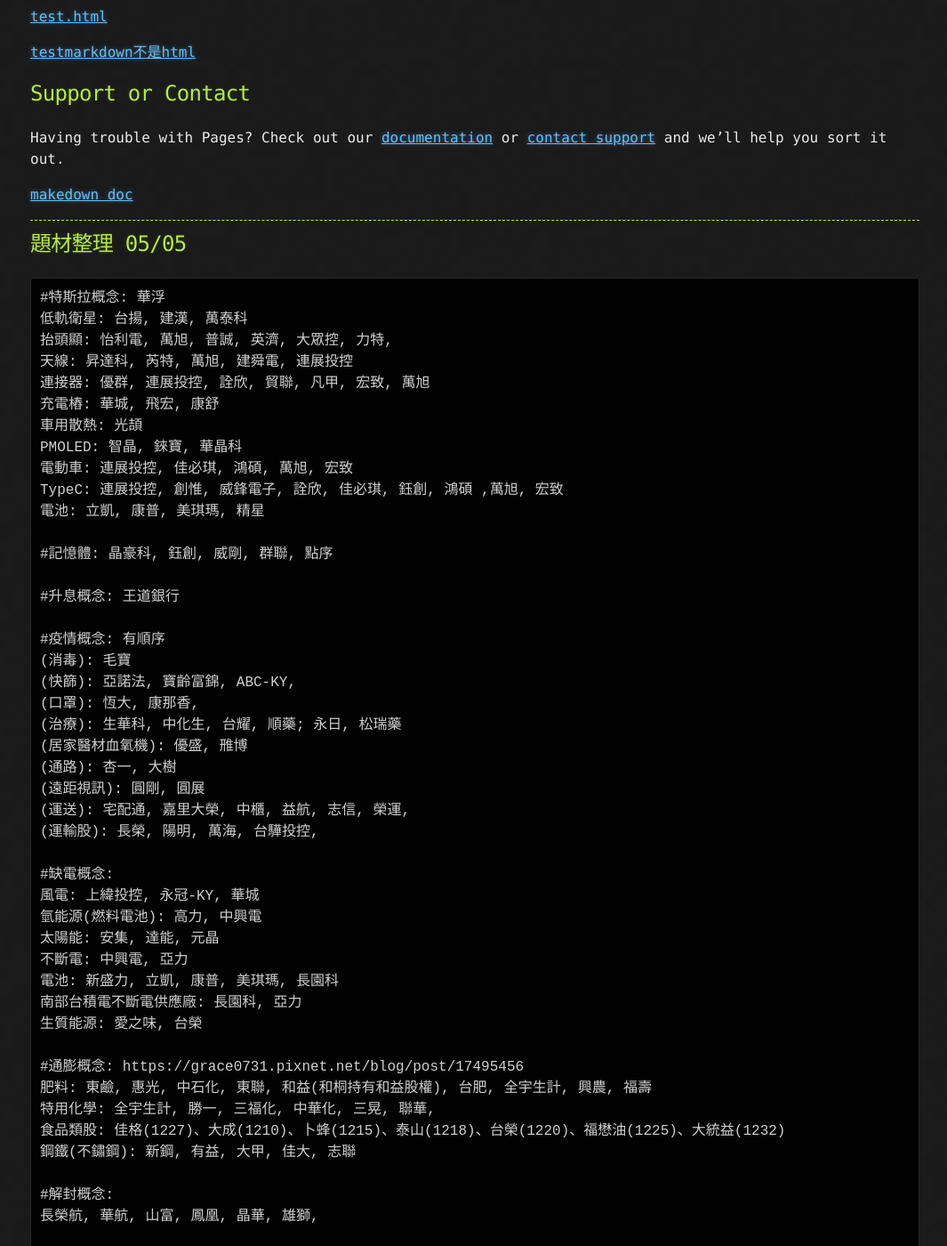
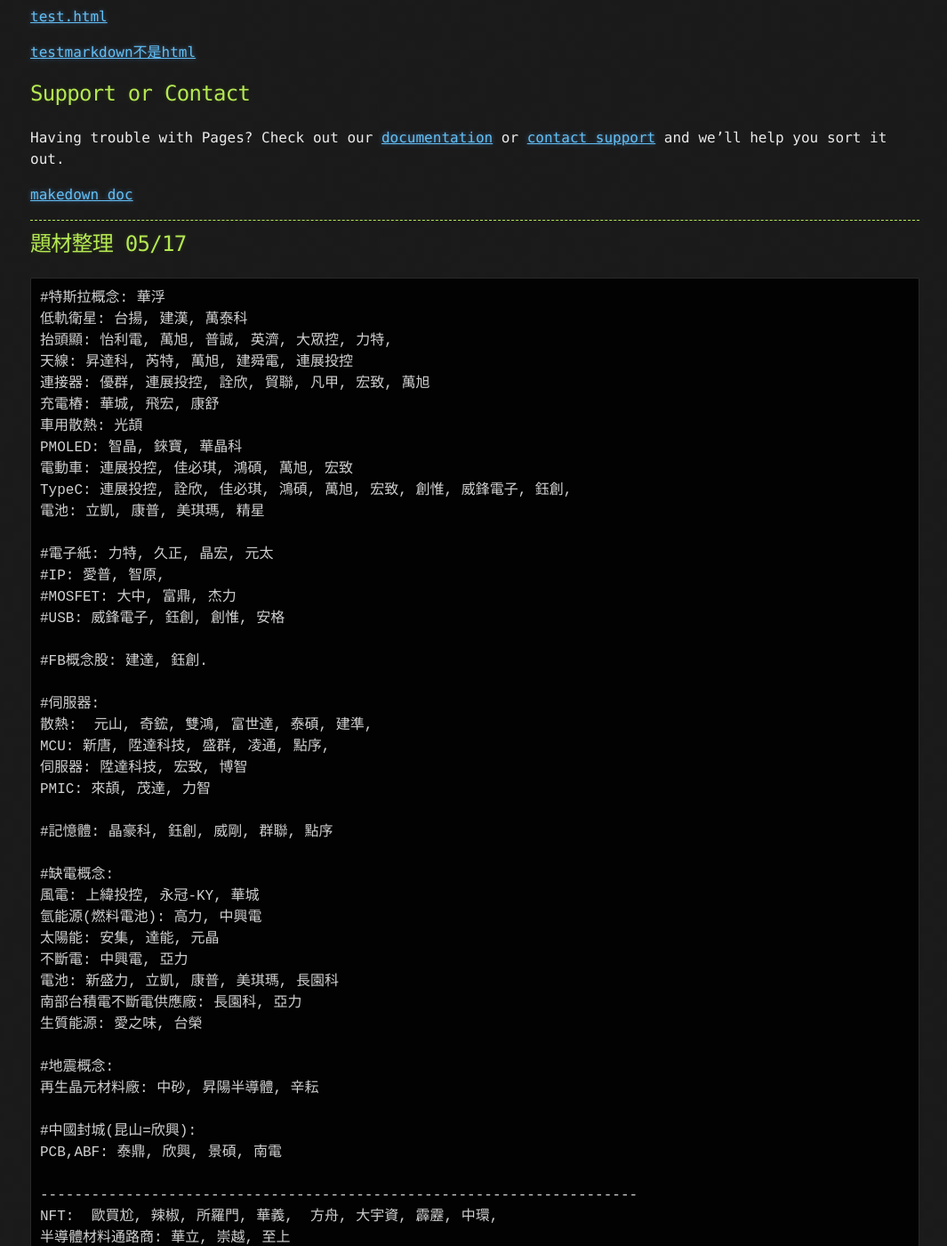
Before and after one commit to lepg5487/Stock_God, a Jekyll site: the page built from index.md, in a window 1280 px wide and 1400 px high, scrolled down 24657 px. Shown: the whole window at 89% size, without its empty margins (106-1171 px from the left). Built offline with Jekyll 4.4.1, drawn with Linux system fonts in a browser that asks for light colours; our own code applies the rules of GitHub Pages for plain Markdown files; some of the changed text lies outside the part shown.

Commit message:
Update index.md

````diff
--- a/index.md
+++ b/index.md
@@ -1043,7 +1043,7 @@
 
 ---
 
-## 題材整理 05/05
+## 題材整理 05/17
 ```
 #特斯拉概念: 華浮
 低軌衛星: 台揚, 建漢, 萬泰科
@@ -1054,13 +1054,59 @@
 車用散熱: 光頡
 PMOLED: 智晶, 錸寶, 華晶科
 電動車: 連展投控, 佳必琪, 鴻碩, 萬旭, 宏致
-TypeC: 連展投控, 創惟, 威鋒電子, 詮欣, 佳必琪, 鈺創, 鴻碩 ,萬旭, 宏致
+TypeC: 連展投控, 詮欣, 佳必琪, 鴻碩, 萬旭, 宏致, 創惟, 威鋒電子, 鈺創,
 電池: 立凱, 康普, 美琪瑪, 精星
+
+#電子紙: 力特, 久正, 晶宏, 元太
+#IP: 愛普, 智原,
+#MOSFET: 大中, 富鼎, 杰力
+#USB: 威鋒電子, 鈺創, 創惟, 安格
+
+#FB概念股: 建達, 鈺創.
+
+#伺服器:
+散熱:  元山, 奇鋐, 雙鴻, 富世達, 泰碩, 建準,
+MCU: 新唐, 陞達科技, 盛群, 凌通, 點序,
+伺服器: 陞達科技, 宏致, 博智
+PMIC: 來頡, 茂達, 力智
 
 #記憶體: 晶豪科, 鈺創, 威剛, 群聯, 點序
 
+#缺電概念:
+風電: 上緯投控, 永冠-KY, 華城
+氫能源(燃料電池): 高力, 中興電
+太陽能: 安集, 達能, 元晶
+不斷電: 中興電, 亞力
+電池: 新盛力, 立凱, 康普, 美琪瑪, 長園科
+南部台積電不斷電供應廠: 長園科, 亞力
+生質能源: 愛之味, 台榮
+
+#地震概念:
+再生晶元材料廠: 中砂, 昇陽半導體, 辛耘
+
+#中國封城(昆山=欣興):
+PCB,ABF: 泰鼎, 欣興, 景碩, 南電
+
+----------------------------------------------------------------------
+NFT:  歐買尬, 辣椒, 所羅門, 華義,  方舟, 大宇資, 霹靂, 中環,
+半導體材料通路商: 華立, 崇越, 至上
+第三代半導體: 禾瑞亞, 漢磊, 嘉晶,
+顯板卡: 映泰, 麗臺
+摺疊手機: 兆利, 富世達
+
+----------------------------------------------------------------------
+新藥:  藥華藥, 北極星, 美時, 醣基,  寶齡富錦, 浩鼎, 太景, 逸達
+
+#比特幣: 麗臺, 映泰, 撼訊, 青雲
+#解封概念: 長榮航, 華航, 山富, 鳳凰, 晶華, 雄獅,
+
+#通膨概念: https://grace0731.pixnet.net/blog/post/17495456
+#肥料: 東鹼, 惠光, 中石化, 東聯, 和益(和桐持有和益股權), 台肥, 全宇生計, 興農, 福壽
+#特用化學: 全宇生計, 勝一, 三福化, 中華化, 三晃, 聯華,
+#食品類股: 佳格(1227)、大成(1210)、卜蜂(1215)、泰山(1218)、台榮(1220)、福懋油(1225)、大統益(1232)
+#鋼鐵(不鏽鋼): 新鋼, 有益, 大甲, 佳大, 志聯
+
 #升息概念: 王道銀行
-
 #疫情概念: 有順序
 (消毒): 毛寶
 (快篩): 亞諾法, 寶齡富錦, ABC-KY,
@@ -1071,50 +1117,4 @@
 (遠距視訊): 圓剛, 圓展
 (運送): 宅配通, 嘉里大榮, 中櫃, 益航, 志信, 榮運,
 (運輸股): 長榮, 陽明, 萬海, 台驊投控,
-
-#缺電概念:
-風電: 上緯投控, 永冠-KY, 華城
-氫能源(燃料電池): 高力, 中興電
-太陽能: 安集, 達能, 元晶
-不斷電: 中興電, 亞力
-電池: 新盛力, 立凱, 康普, 美琪瑪, 長園科
-南部台積電不斷電供應廠: 長園科, 亞力
-生質能源: 愛之味, 台榮
-
-#通膨概念: https://grace0731.pixnet.net/blog/post/17495456
-肥料: 東鹼, 惠光, 中石化, 東聯, 和益(和桐持有和益股權), 台肥, 全宇生計, 興農, 福壽
-特用化學: 全宇生計, 勝一, 三福化, 中華化, 三晃, 聯華,
-食品類股: 佳格(1227)、大成(1210)、卜蜂(1215)、泰山(1218)、台榮(1220)、福懋油(1225)、大統益(1232)
-鋼鐵(不鏽鋼): 新鋼, 有益, 大甲, 佳大, 志聯
-
-#解封概念:
-長榮航, 華航, 山富, 鳳凰, 晶華, 雄獅,
-
-#地震概念:
-再生晶元材料廠: 中砂, 昇陽半導體, 辛耘
-
-#中國封城(昆山=欣興):
-PCB,ABF: 泰鼎, 欣興, 景碩, 南電
-
-#伺服器:
-散熱:  元山, 奇鋐, 雙鴻, 富世達, 泰碩, 建準,
-MCU: 新唐, 陞達科技, 盛群, 凌通, 點序,
-伺服器: 陞達科技, 宏致, 博智
-PMIC: 來頡, 茂達, 力智
-
-#比特幣:
-麗臺, 映泰, 撼訊, 青雲
-
-
-----------------------------------------------------------------------
-新藥:  藥華藥, 北極星, 美時, 醣基,  寶齡富錦, 浩鼎, 太景, 逸達
-NFT:  歐買尬, 辣椒, 所羅門, 華義,  方舟, 大宇資, 霹靂, 中環,
-半導體材料通路商: 華立, 崇越, 至上
-第三代半導體: 禾瑞亞, 漢磊, 嘉晶,
-顯板卡: 映泰, 麗臺
-摺疊手機: 兆利, 富世達
-電子紙: 力特, 久正, 晶宏, 元太
-IP: 愛普, 智原,
-MOSFET: 大中, 富鼎, 杰力
-USB: 威鋒電子, 鈺創, 創惟, 安格
 ```
````
